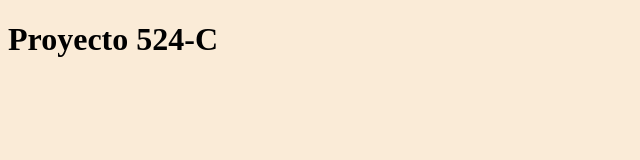
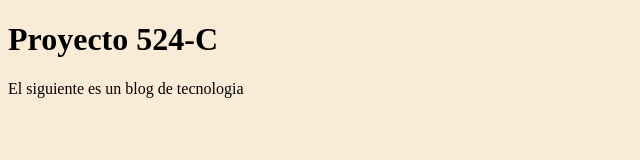
Before and after one commit to jottamoral/524C_proyecto02, a plain HTML site: page index.html in a window 1280 px wide. Shown: the whole page, without its empty margins (0-640 px from the left). Drawn offline with Linux system fonts and the light colour scheme.

Commit message:
Modificación Container

```diff
--- a/index.html
+++ b/index.html
@@ -7,7 +7,12 @@
     <link rel="stylesheet" type= "text/css" href="styles.css">
 </head>
 <body>
-    <h1>Proyecto 524-C</h1>
+    <div id="container">
+        <h1>Proyecto 524-C</h1>
+        <p>
+            El siguiente es un blog de tecnologia
+        </p>
+    </div>
 
 </body>
 </html>
```
